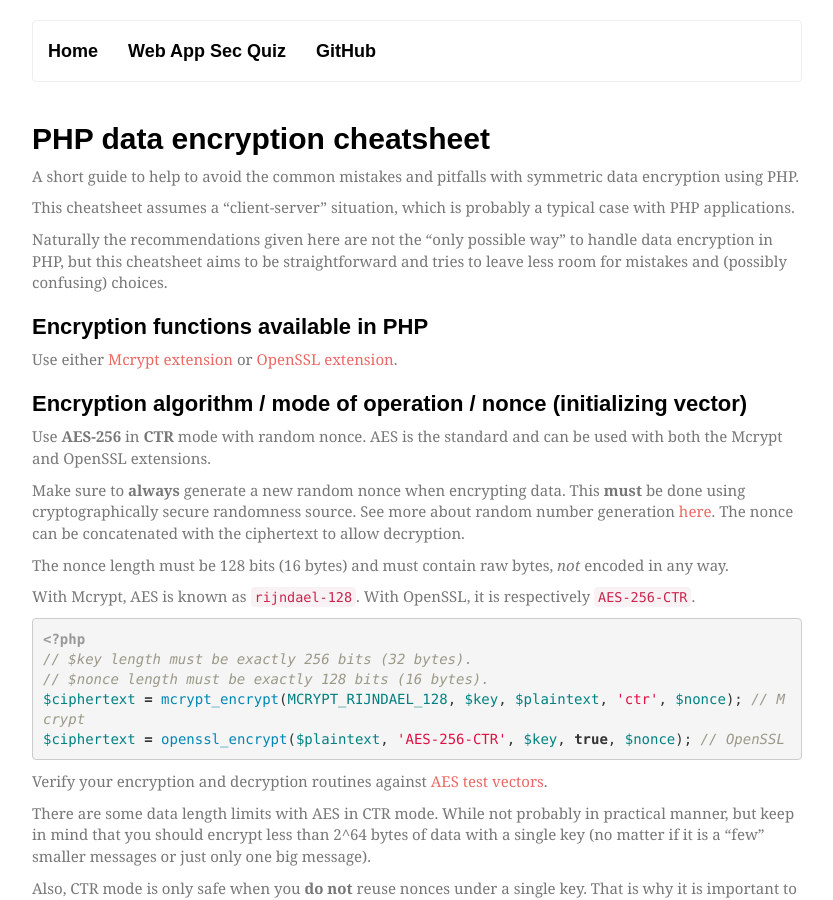
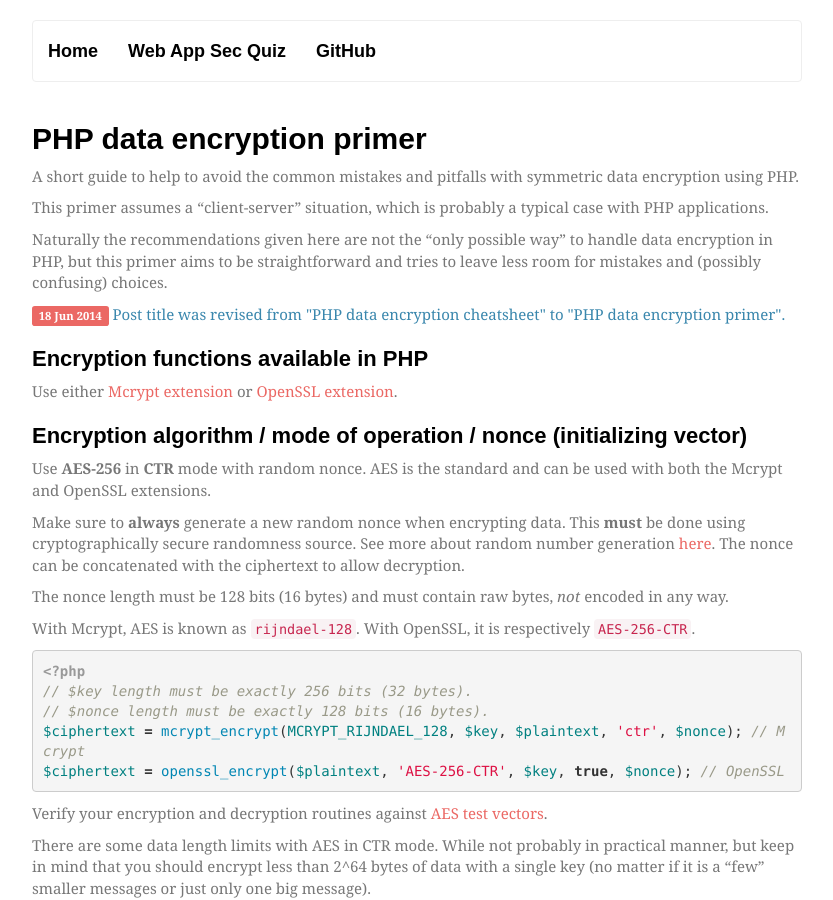
Before and after one commit to timoh6/timoh6.github.com, a Jekyll site: the page built from _posts/2014-06-16-PHP-data-encryption-cheatsheet.md, in a window 1280 px wide and 900 px high. Shown: the whole window, without its empty margins (223-1056 px from the left). Built offline with Jekyll 4.4.1, drawn with Linux system fonts in a browser that asks for light colours; some web fonts are replaced; comment, search, counter and statistics services are not loaded.

Commit message:
Revised post title

```diff
--- a/_posts/2014-06-16-PHP-data-encryption-cheatsheet.md
+++ b/_posts/2014-06-16-PHP-data-encryption-cheatsheet.md
@@ -1,6 +1,6 @@
 ---
 layout: post
-title: "PHP data encryption cheatsheet"
+title: "PHP data encryption primer"
 ---
 
 {{ page.title }}
@@ -8,9 +8,13 @@ title: "PHP data encryption cheatsheet"
 
 A short guide to help to avoid the common mistakes and pitfalls with symmetric data encryption using PHP.
 
-This cheatsheet assumes a "client-server" situation, which is probably a typical case with PHP applications.
+This primer assumes a "client-server" situation, which is probably a typical case with PHP applications.
 
-Naturally the recommendations given here are not the "only possible way" to handle data encryption in PHP, but this cheatsheet aims to be straightforward and tries to leave less room for mistakes and (possibly confusing) choices.
+Naturally the recommendations given here are not the "only possible way" to handle data encryption in PHP, but this primer aims to be straightforward and tries to leave less room for mistakes and (possibly confusing) choices.
+
+<div>
+    <span class="label label-primary">18 Jun 2014</span> <span class="text-info">Post title was revised from "PHP data encryption cheatsheet" to "PHP data encryption primer".</span>
+</div>
 
 Encryption functions available in PHP
 -------------------------------------
```
